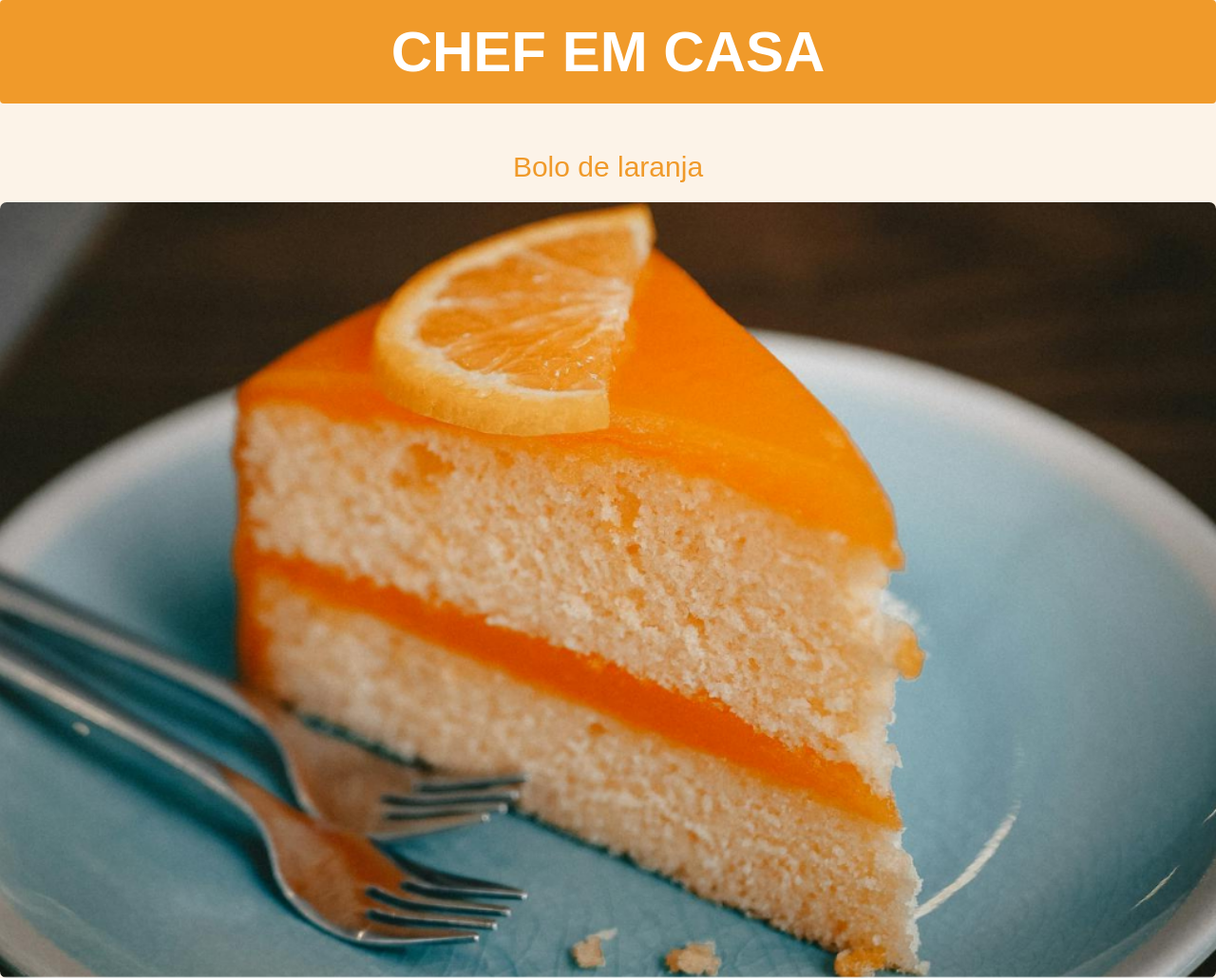
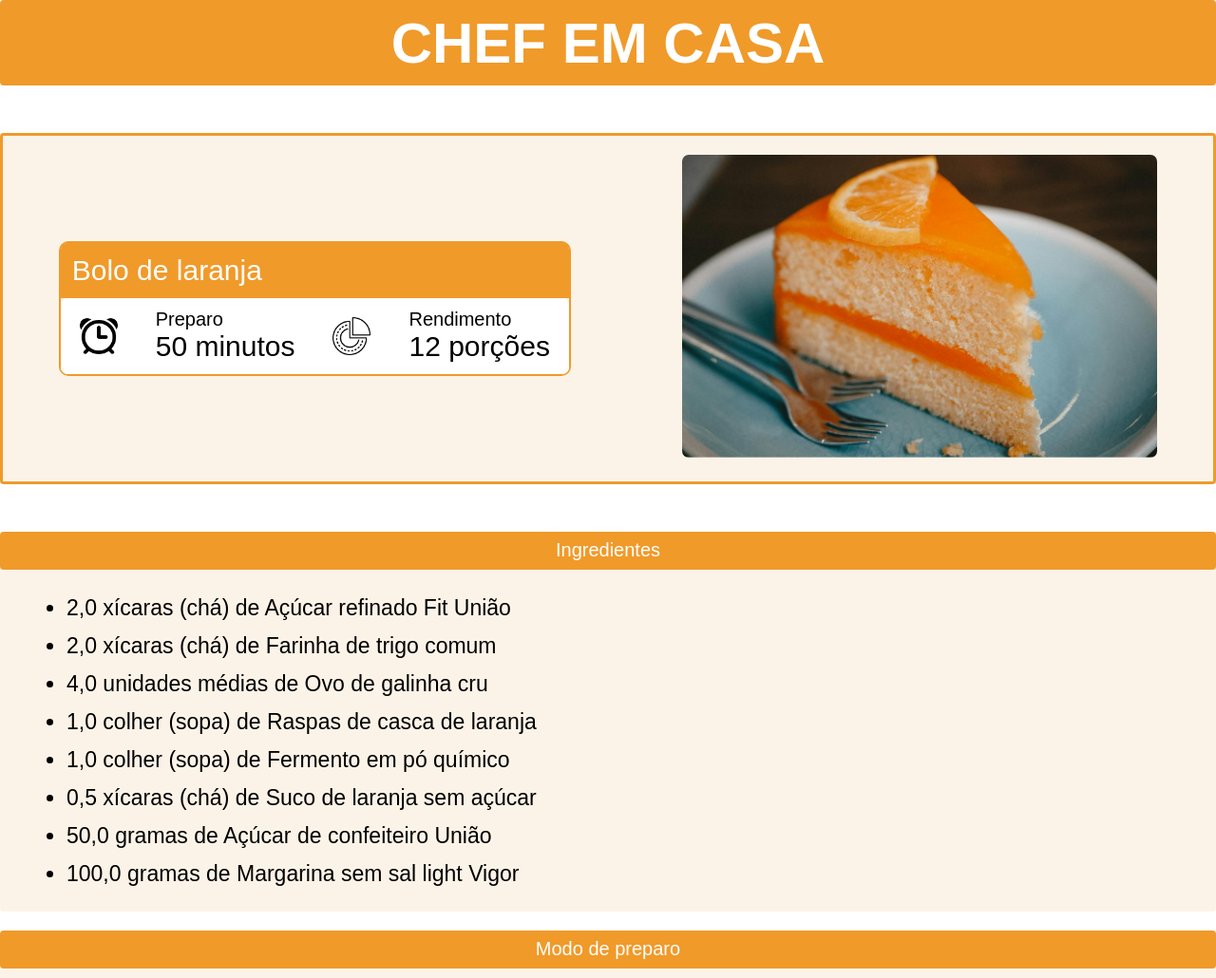
Before and after one commit to Romulo-Sousaa/Site-de-receitas, a plain HTML site: page inicio/receitas_bolo/Bolo_de_laranja.html in a window 1280 px wide. Shown: the top 1030 px of the page at 95% size. Drawn offline with Linux system fonts and the light colour scheme.

Commit message:
receitas laranja e banana criadas

```diff
--- a/home.css
+++ b/home.css
@@ -3,30 +3,41 @@
     margin: 0;
     box-sizing: border-box;
     font: normal 15pt arial;
-    background-color: rgb(252, 243, 232);
 }
 
 .container {
     margin-inline: auto;
     max-width: 1280px;
+    background-color: rgb(252, 243, 232);
+    border-radius: 4px;
+}
+
+main {
+    padding: 20px 0;
+    display: flex;
+    flex-direction: column;
+    align-items: center;
 }
 
 header {
-    padding: 20px;
     background-color: #f09a2a;
     border-radius: 4px;
 }
 
 h1 {
+    display: flex;
+    justify-content: center;
+    align-items: center;
     font-size: 60px;
     font-weight: 700;
-    text-align: center;
+    height: 90px;
     color: white;
     background-color: #f09a2a;
+    border-radius: 4px;
 }
 
 main {
-    margin-top: 100px;
+    margin-top: 70px;
 }
 
 h2 {
@@ -34,32 +45,27 @@ h2 {
     font-weight: 100;
     color: #f09a2a;
     text-align: center;
+    border: 2px solid;
+    background-color: #ffffff;
+    width: 400px;
+    border-radius: 3px;
 }
 
-section {
+#categorias {
     display: flex;
     flex-wrap: wrap;
     justify-content: center;
-    gap: 33px;
+    gap: 20px;
     margin-top: 20px;
 }
 
 div {
-    border: solid 0.5px rgb(0, 0, 0);
     border-radius: 10px;
     overflow: hidden;
 }
 
 div:hover {
-    box-shadow: 1px 1px 15px rgb(70, 32, 1);
-}
-
-div img {
-    transition: transform 0.3s ease;
-}
-
-div img:hover {
-    transform: scale(1.1) translateY(-10px);
+    box-shadow: 1px 1px 15px rgb(255, 134, 74);
 }
 
 a {
@@ -72,15 +78,22 @@ a:hover {
 }
 
 img {
+    display: block; /*vai automaticamente se expandir para ocupar toda a largura do seu contêiner pai */
+    margin: 0;
+    transition: transform 0.3s ease;
     width: 400px;
     border-top-left-radius: 10px;
     border-top-right-radius: 10px;
-    border-bottom: solid 0.5px rgb(0, 0, 0);
     object-fit: cover;
 }
 
+img:hover {
+    transform: scale(1.1) translateY(-10px);
+}
+
 p {
-    border-radius: 10px;
     text-align: center;
     font-weight: 600;
+    background-color: #f09a2a;
+    color: white;
 }
--- a/inicio/categorias/style/utilities.css
+++ b/inicio/categorias/style/global.css
@@ -3,22 +3,12 @@
     margin: 0;
     box-sizing: border-box;
     font: normal 15pt arial;
-    background-color: rgb(252, 243, 232);
+
 }
 
 .container {
     margin-inline: auto;
     max-width: 1280px;
+    background-color: rgb(252, 243, 232);
+    border-radius: 4px;
 }
-
-.text {
-    border: 3px solid orange;
-    border-radius: 4px;
-    height: 40px;
-    text-align: center;
-    padding: 4px;
-}
-
-.margin {
-    margin: 20px 30px;
-}
--- a/inicio/categorias/style/header.css
+++ b/inicio/categorias/style/header.css
@@ -1,21 +1,75 @@
 header {
-    padding: 20px;
+    /* margin: 20px; */
     background-color: #f09a2a;
     border-radius: 4px;
 }
 
+.backgroundcolor {
+    background-color: rgb(255, 255, 255);
+}
+
+#text-img {
+    display: flex;
+    align-items: center;
+    justify-content: space-around;
+    margin-top: 50px;
+    margin-bottom: 50px;
+    border: solid 3px #f09a2a;
+    border-radius: 4px;
+}
+
+#nome-prep {
+    border: solid 2px #f09a2a;
+    border-radius: 10px;
+}
+
+#icone {
+    width: 40px;
+}
+
+img {
+    width: 500px;
+    border-radius: 7px;
+    margin: 20px 0 20px 0;
+}
+
 h1 {
+    display: flex;
+    justify-content: center;
+    align-items: center;
     font-size: 60px;
     font-weight: 700;
-    text-align: center;
+    height: 90px;
     color: white;
     background-color: #f09a2a;
+    border-radius: 4px;
 }
 
-.bolo {
-    text-align: center;
-    margin-top: 50px;
+#bolo {
+    /* text-align: center; */
     font-size: 30px;
     font-weight: 100;
-    color: #f09a2a;
+    color: #ffffff;
+    background-color: #f09a2a;
+    border: solid 2px #f09a2a;
+    padding: 10px;
+    border-top-left-radius: 7px;
+    border-top-right-radius: 7px;
 }
+
+#tempo {
+    display: flex;
+    align-items: center;
+    justify-content: center;
+    border-radius: 7px;
+    gap: 40px;
+    padding-inline: 20px;
+}
+
+.font-indice {
+    font-size: 20px;
+}
+
+.font-info {
+    font-size: 30px;
+}
--- a/inicio/categorias/style/index.css
+++ b/inicio/categorias/style/index.css
@@ -1,4 +1,4 @@
 @import url(header.css);
 @import url(main.css);
 @import url(footer.css);
-@import url(utilities.css);
+@import url(global.css);
--- a/inicio/categorias/style/main.css
+++ b/inicio/categorias/style/main.css
@@ -1,14 +1,28 @@
-img {
-    width: 100%;
-    border-radius: 7px;
-    margin: 20px 0 30px 0;
-    text-align: center;
+.text {
+    display: flex;
+    align-items: center;
+    justify-content: center;
+    border-radius: 4px;
+    height: 40px;
+    background-color: #f09a2a;
+    color: white;
+}
+
+li {
+    font-size: 23px;
+    line-height: 40px;
+}
+
+.margin {
+    margin: 20px 30px;
+    padding: 0px 40px 20px 40px;
 }
 
 #table {
     text-align: center;
-    border: 1px solid rgb(245, 157, 26);
+    border: 3px solid rgb(245, 157, 26);
     border-radius: 5px;
+    background-color: rgb(255, 255, 255);
 }
 
 table {
@@ -17,11 +31,6 @@ table {
     border-bottom-left-radius: 5px;
     border-bottom-right-radius: 5px;
     height: 100px;
-}
-
-li {
-    font-size: 23px;
-    line-height: 40px;
 }
 
 th {
--- a/inicio/receitas_bolo/Bolo_de_laranja.html
+++ b/inicio/receitas_bolo/Bolo_de_laranja.html
@@ -11,12 +11,25 @@
         <h1>CHEF EM CASA</h1>
     </header>
 
-    <div class="container">
-        <h2 class="bolo">Bolo de laranja</h2>
-    </div>
-
-    <div class="container">
-        <img src="assets_bolo/laranja.png" alt="bolo de laranja">
+    <div class="container" id="text-img">
+        <div id="nome-prep">
+            <h2 id="bolo" class="backgroundcolor">Bolo de laranja</h2>
+            <div id="tempo" class="backgroundcolor">
+                <img src="../receitas_bolo/assets_bolo/icone/icone-de-relogio.png" id="icone" class="backgroundcolor" alt="icone de relogio">
+                <div>
+                    <p class="font-indice" class="backgroundcolor">Preparo</p>
+                    <p class="font-info" class="backgroundcolor">50 minutos</p>
+                </div>
+                <img src="../receitas_bolo/assets_bolo/icone/icone-de-porcao.png" id="icone" class="backgroundcolor" alt="icone de relogio">
+                <div>
+                    <p class="font-indice" class="backgroundcolor">Rendimento</p>
+                    <p class="font-info" class="backgroundcolor">12 porções</p>
+                </div>
+            </div>
+        </div>
+        <div>
+            <img src="assets_bolo/laranja.png" alt="bolo de laranja">
+        </div>
     </div>
 
     <main>
@@ -76,13 +89,13 @@
             </div>
         </section>
     </main>
-    <div id="video" class="container">
+    <footer id="video" class="container">
         <div id="text-video">
             <h2>Veja como fazer a receita: </h2>
         </div>
         <div>
-            <!-- Vídeo aqui -->
+            <iframe width="560" height="315" src="https://www.youtube.com/embed/4-yT1rjtdm8?si=EYeadKNhEf3T-zKO" title="YouTube video player" frameborder="0" allow="accelerometer; autoplay; clipboard-write; encrypted-media; gyroscope; picture-in-picture; web-share" referrerpolicy="strict-origin-when-cross-origin" allowfullscreen></iframe>
         </div>
-    </div>
+    </footer>
     </body>
 </html>
```
Also changed, not shown: inicio/categorias/bolos.html (+6 -5 lines), inicio/receitas_bolo/Bolo_de_banana_light.html (+102 -0 lines), inicio/receitas_bolo/assets_bolo/icone/icone-de-porcao.png (added), inicio/receitas_bolo/assets_bolo/icone/icone-de-relogio.png (added).
